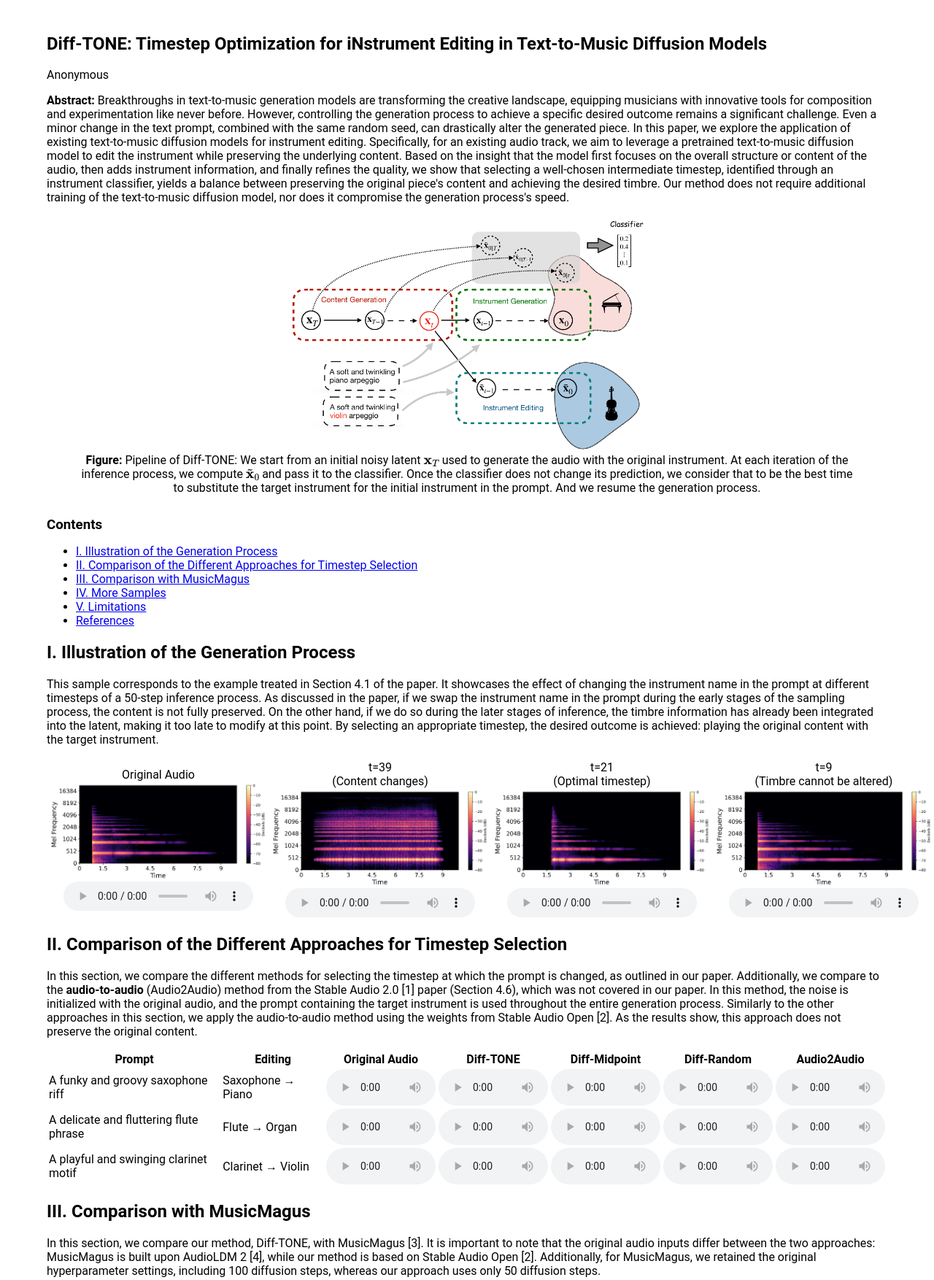
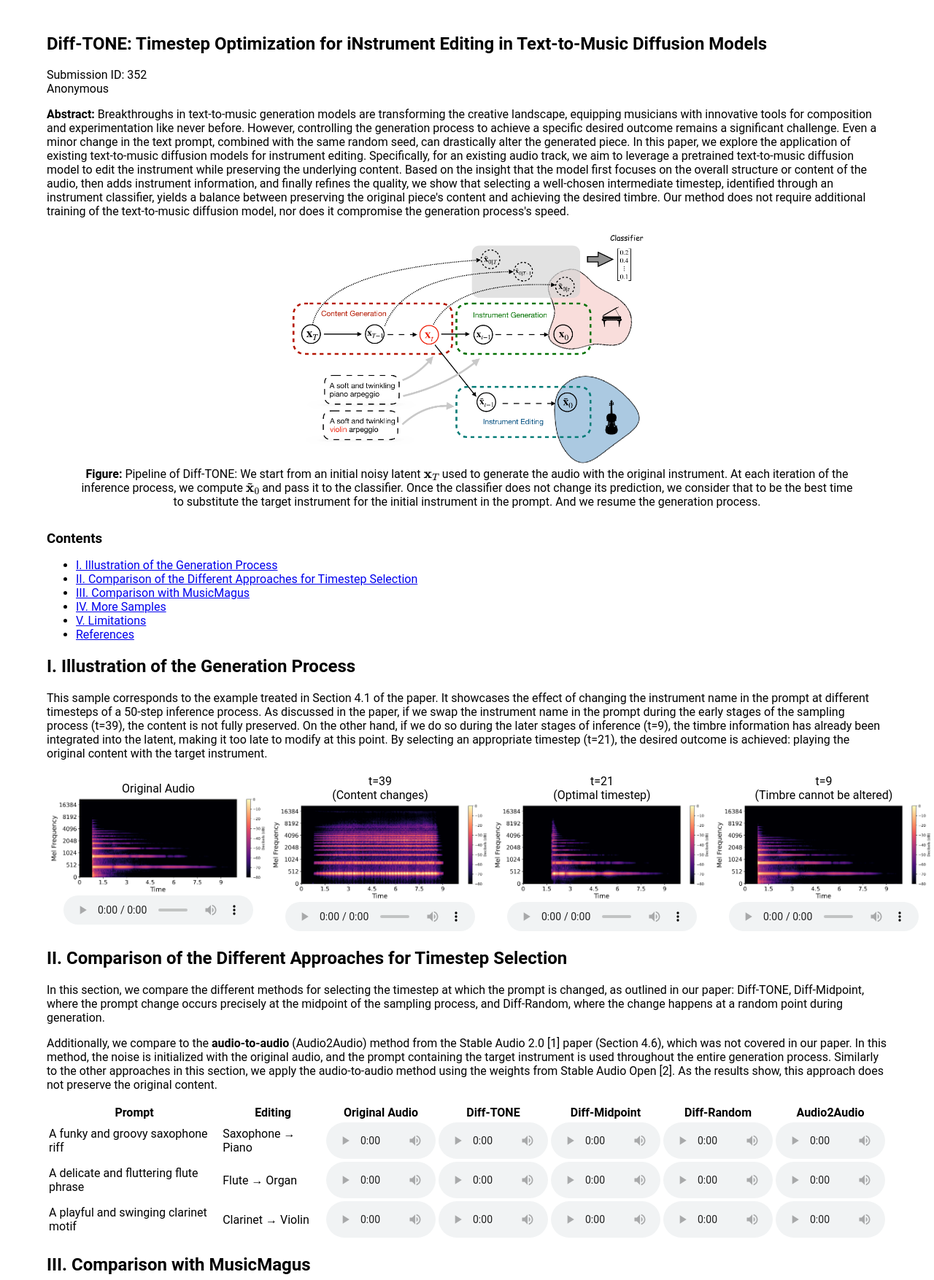
Before and after one commit to Diff-TONE/diff-tone.github.io, a plain HTML site: page index.html in a window 1280 px wide. Shown: the top 1754 px of the page at 73% size. Drawn offline with nearby package versions, Linux system fonts and the light colour scheme.

Commit message:
update demo page

```diff
--- a/index.html
+++ b/index.html
@@ -81,6 +81,7 @@
        </article>
        <div>
          <p>
+                Submission ID: 352<br>
  		        Anonymous
  		    </p>
        </div>
@@ -107,7 +108,7 @@
       </ul>
 
       <h2 id="illustration_generation_process">I. Illustration of the Generation Process</h2>
-      <p>This sample corresponds to the example treated in Section 4.1 of the paper. It showcases the effect of changing the instrument name in the prompt at different timesteps of a 50-step inference process. As discussed in the paper, if we swap the instrument name in the prompt during the early stages of the sampling process, the content is not fully preserved. On the other hand, if we do so during the later stages of inference, the timbre information has already been integrated into the latent, making it too late to modify at this point. By selecting an appropriate timestep, the desired outcome is achieved: playing the original content with the target instrument.</p>
+      <p>This sample corresponds to the example treated in Section 4.1 of the paper. It showcases the effect of changing the instrument name in the prompt at different timesteps of a 50-step inference process. As discussed in the paper, if we swap the instrument name in the prompt during the early stages of the sampling process (t=39), the content is not fully preserved. On the other hand, if we do so during the later stages of inference (t=9), the timbre information has already been integrated into the latent, making it too late to modify at this point. By selecting an appropriate timestep (t=21), the desired outcome is achieved: playing the original content with the target instrument.</p>
       <table class="audio-table">
         <tbody>
           <tr>
@@ -133,7 +134,8 @@
       </table>
 
       <h2 id="comparison">II. Comparison of the Different Approaches for Timestep Selection</h2>
-      <p>In this section, we compare the different methods for selecting the timestep at which the prompt is changed, as outlined in our paper. Additionally, we compare to the <b>audio-to-audio</b> (Audio2Audio) method from the Stable Audio 2.0 [1] paper (Section 4.6), which was not covered in our paper. In this method, the noise is initialized with the original audio, and the prompt containing the target instrument is used throughout the entire generation process. Similarly to the other approaches in this section, we apply the audio-to-audio method using the weights from Stable Audio Open [2]. As the results show, this approach does not preserve the original content.</p>
+      <p>In this section, we compare the different methods for selecting the timestep at which the prompt is changed, as outlined in our paper: Diff-TONE, Diff-Midpoint, where the prompt change occurs precisely at the midpoint of the sampling process, and Diff-Random, where the change happens at a random point during generation.</p>
+      <p>Additionally, we compare to the <b>audio-to-audio</b> (Audio2Audio) method from the Stable Audio 2.0 [1] paper (Section 4.6), which was not covered in our paper. In this method, the noise is initialized with the original audio, and the prompt containing the target instrument is used throughout the entire generation process. Similarly to the other approaches in this section, we apply the audio-to-audio method using the weights from Stable Audio Open [2]. As the results show, this approach does not preserve the original content.</p>
       <table class="audio-table">
         <thead>
           <tr>
```
